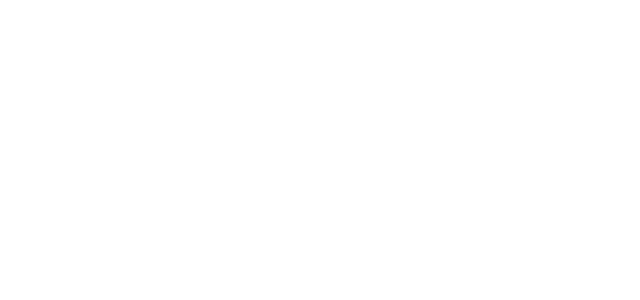
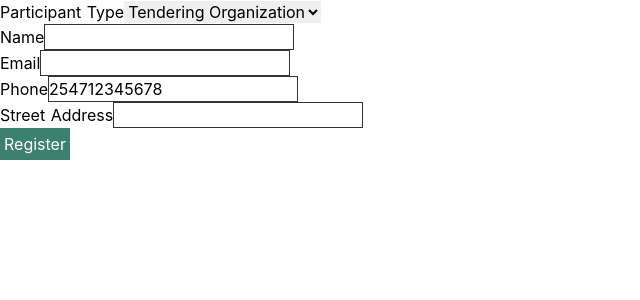
Before and after one commit to MarkNjunge/blockchain-tendering-frontend, a Nuxt app: page /register in a window 1280 px wide. Before the commit this address had no page. Shown: the top 300 px of the page, without its empty margins (0-640 px from the left). Built offline with nearby package versions, Linux system fonts and the light colour scheme.

Commit message:
Add registration

```diff
--- /dev/null
+++ b/pages/register.vue
@@ -0,0 +1,90 @@
+<template>
+  <div>
+    <form @submit="onSubmit">
+      <div class>
+        <label for="participantType">Participant Type</label>
+        <select name="participantType" id="participantType" v-model="participantType">
+          <option value="TenderingOrganization">Tendering Organization</option>
+          <option value="TenderBidder">Tender Bidder</option>
+        </select>
+      </div>
+      <div class>
+        <label for="name">Name</label>
+        <input type="text" name="name" id="name" v-model="name" required />
+      </div>
+      <div class v-if="participantType == 'TenderBidder'">
+        <label for="companyRegNo">Company Registration Number</label>
+        <input type="text" name="companyRegNo" id="companyRegNo" v-model="companyRegNo" required />
+      </div>
+      <div class>
+        <label for="email">Email</label>
+        <input type="email" name="email" id="email" v-model="email" required />
+      </div>
+      <div class>
+        <label for="phone">Phone</label>
+        <input type="number" name="phone" id="phone" v-model="phone" required />
+      </div>
+      <div class>
+        <label for="streetAddress">Street Address</label>
+        <input type="text" name="streetAddress" id="streetAddress" v-model="streetAddress" required />
+      </div>
+      <button type="submit">Register</button>
+    </form>
+    <div v-if="downloadToken">
+      <p>Registration successfull!</p>
+      <p>The download for your authentication card should start automatically.</p>
+      <p>Click here to download again</p>
+      <button @click="downloadCard">Download</button>
+    </div>
+  </div>
+</template>
+
+<script>
+export default {
+  data() {
+    return {
+      participantType: "TenderingOrganization",
+      name: null,
+      companyRegNo: null,
+      email: null,
+      phone: "254712345678",
+      streetAddress: null,
+      downloadToken: null
+    };
+  },
+  methods: {
+    async onSubmit(e) {
+      e.preventDefault();
+
+      try {
+        const res = await this.$axios({
+          method: "post",
+          url: "/api/auth/register",
+          data: {
+            participantType: this.participantType,
+            name: this.name,
+            companyRegNo: this.companyRegNo,
+            email: this.email,
+            phone: this.phone,
+            streetAddress: this.streetAddress
+          }
+        });
+
+        this.downloadToken = res.headers["x-card-download-token"];
+
+        window.location = `http://localhost:3000/files/download?token=${encodeURIComponent(
+          this.downloadToken
+        )}`;
+      } catch (e) {
+        console.log(e);
+        alert(e.message);
+      }
+    },
+    downloadCard() {
+      window.location = `http://localhost:3000/files/download?token=${encodeURIComponent(
+        this.downloadToken
+      )}`;
+    }
+  }
+};
+</script>
```
